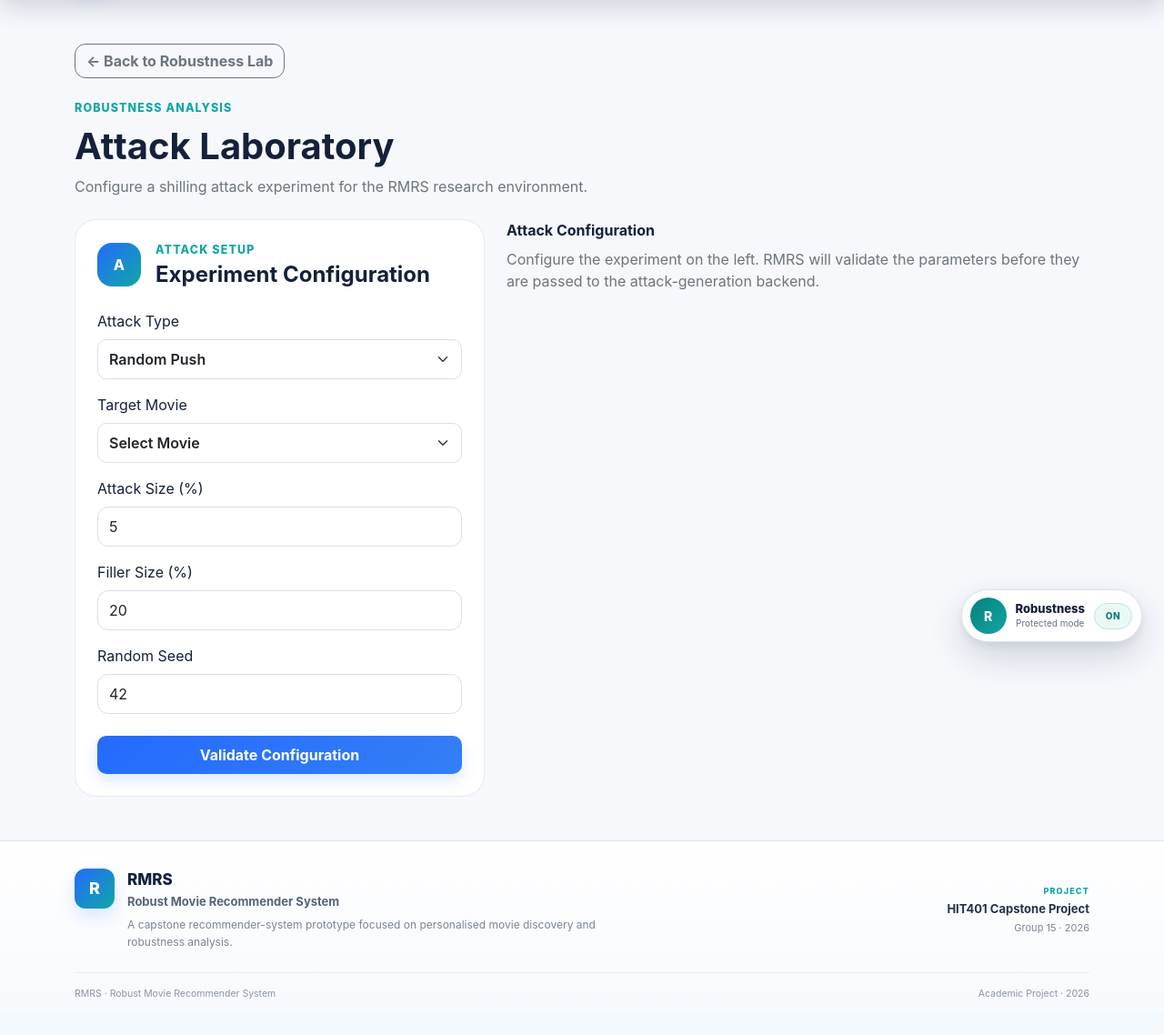
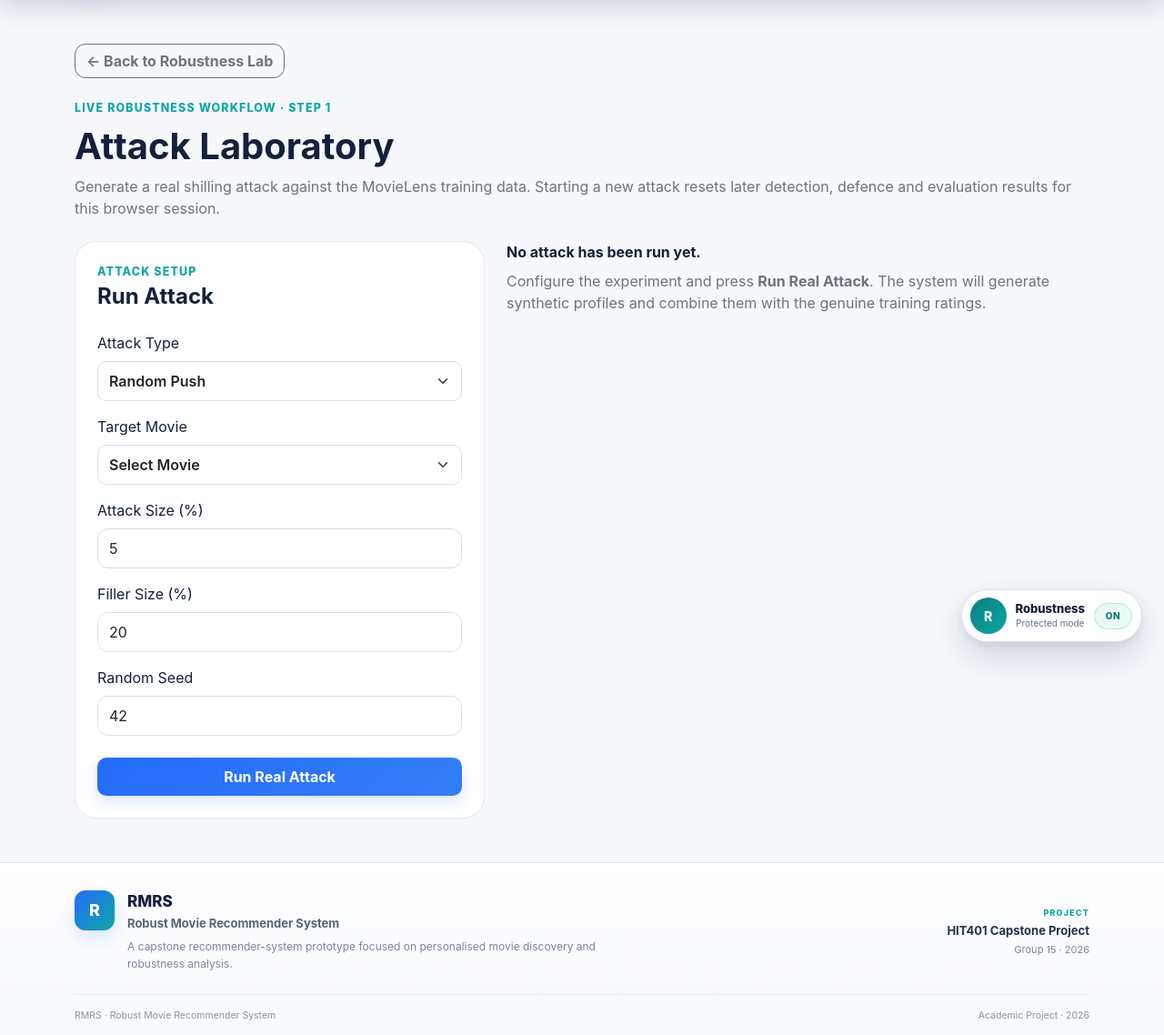
Before and after one commit to azadofficial1911-coder/robust-movie-recommender, a Django app: page /research/attack/ in a window 1280 px wide. Shown: the part 70-1208 px from the top of the page at 91% size. Before the commit the page ends 1168 px from the top, so only its background shows below. Run offline with Django 4.2, Linux system fonts and the light colour scheme; the visitor is signed in with stand-in values (Sample User, id 1).

Commit message:
Make Attack Lab execute and display real attacks

```diff
--- a/templates/research/attack_lab.html
+++ b/templates/research/attack_lab.html
@@ -3,90 +3,51 @@
 {% block title %}Attack Lab | RMRS{% endblock %}
 
 {% block content %}
+<div class="container py-5">
+    <a href="{% url 'research:lab' %}" class="btn btn-outline-secondary mb-4">← Back to Robustness Lab</a>
 
-<div class="container py-5">
-
-    <a href="{% url 'research:lab' %}" class="btn btn-outline-secondary mb-4">
-        ← Back to Robustness Lab
-    </a>
-
-    <div class="eyebrow mb-2">
-        ROBUSTNESS ANALYSIS
-    </div>
-
-    <h1 class="display-6 fw-bold">
-        Attack Laboratory
-    </h1>
-
-    <p class="text-secondary mb-4">
-        Configure a shilling attack experiment for the RMRS research environment.
-    </p>
+    <div class="eyebrow mb-2">LIVE ROBUSTNESS WORKFLOW · STEP 1</div>
+    <h1 class="display-6 fw-bold">Attack Laboratory</h1>
+    <p class="text-secondary mb-4">Generate a real shilling attack against the MovieLens training data. Starting a new attack resets later detection, defence and evaluation results for this browser session.</p>
 
     {% if errors %}
-        <div class="alert alert-danger">
-            <strong>Please check the experiment configuration:</strong>
-
-            <ul class="mb-0 mt-2">
-                {% for error in errors %}
-                    <li>{{ error }}</li>
-                {% endfor %}
-            </ul>
-        </div>
+        <div class="alert alert-danger"><strong>Attack failed:</strong><ul class="mb-0 mt-2">{% for error in errors %}<li>{{ error }}</li>{% endfor %}</ul></div>
     {% endif %}
 
     <div class="row g-4">
-
         <div class="col-lg-5">
-
-            <div class="profile-card h-100">
-
-                <div class="d-flex align-items-center gap-3 mb-4">
-                    <div class="research-icon" aria-hidden="true">A</div>
-                    <div>
-                        <div class="eyebrow mb-1">ATTACK SETUP</div>
-                        <h2 class="h4 fw-bold mb-0">Experiment Configuration</h2>
-                    </div>
-                </div>
+            <div class="profile-card">
+                <div class="eyebrow mb-1">ATTACK SETUP</div>
+                <h2 class="h4 fw-bold mb-4">Run Attack</h2>
 
                 <form method="post">
-
                     {% csrf_token %}
-
                     <div class="mb-3">
                         <label class="form-label">Attack Type</label>
-
                         <select class="form-select" name="attack_type">
-                            <option value="random" {% if form_data.attack_type == "random" %}selected{% endif %}>
-                                Random Push
-                            </option>
-                            <option value="average" {% if form_data.attack_type == "average" %}selected{% endif %}>
-                                Average Push
-                            </option>
+                            <option value="random" {% if form_data.attack_type == "random" %}selected{% endif %}>Random Push</option>
+                            <option value="average" {% if form_data.attack_type == "average" %}selected{% endif %}>Average Push</option>
                         </select>
                     </div>
 
                     <div class="mb-3">
                         <label class="form-label">Target Movie</label>
-
                         <select class="form-select" name="target_movie_id" required>
                             <option value="">Select Movie</option>
-
                             {% for movie in movies %}
-                                <option value="{{ movie.id }}" {% if form_data.target_movie_id|stringformat:"s" == movie.id|stringformat:"s" %}selected{% endif %}>
-                                    {{ movie.title }}
-                                </option>
+                                <option value="{{ movie.id }}" {% if form_data.target_movie_id|stringformat:"s" == movie.id|stringformat:"s" %}selected{% endif %}>{{ movie.title }} (ID {{ movie.id }})</option>
                             {% endfor %}
                         </select>
                     </div>
 
                     <div class="mb-3">
                         <label class="form-label">Attack Size (%)</label>
-                        <input class="form-control" type="number" name="attack_size_percent" min="1" max="100" step="0.1" value="{{ form_data.attack_size_percent }}" required>
+                        <input class="form-control" type="number" name="attack_size_percent" min="0.1" max="100" step="0.1" value="{{ form_data.attack_size_percent }}" required>
                     </div>
 
                     <div class="mb-3">
                         <label class="form-label">Filler Size (%)</label>
-                        <input class="form-control" type="number" name="filler_size_percent" min="1" max="100" step="0.1" value="{{ form_data.filler_size_percent }}" required>
+                        <input class="form-control" type="number" name="filler_size_percent" min="0.1" max="100" step="0.1" value="{{ form_data.filler_size_percent }}" required>
                     </div>
 
                     <div class="mb-4">
@@ -94,72 +55,48 @@
                         <input class="form-control" type="number" name="random_seed" min="0" value="{{ form_data.random_seed }}" required>
                     </div>
 
-                    <button class="btn btn-primary w-100" type="submit">
-                        Validate Configuration
-                    </button>
-
+                    <button class="btn btn-primary w-100" type="submit">Run Real Attack</button>
                 </form>
-
             </div>
-
         </div>
 
         <div class="col-lg-7">
+            {% if attack_result %}
+                <div class="profile-card">
+                    <div class="eyebrow mb-2">ATTACK EXECUTED</div>
+                    <h2 class="h4 fw-bold mb-3">Attacked Dataset Created</h2>
 
-            {% if config_valid %}
+                    <div class="row g-3 mb-4">
+                        <div class="col-6"><div class="border rounded p-3"><div class="text-secondary small">Fake Profiles</div><div class="h3 mb-0">{{ attack_result.fake_profiles }}</div></div></div>
+                        <div class="col-6"><div class="border rounded p-3"><div class="text-secondary small">Fake Ratings</div><div class="h3 mb-0">{{ attack_result.fake_ratings }}</div></div></div>
+                        <div class="col-6"><div class="border rounded p-3"><div class="text-secondary small">Users Before</div><div class="h3 mb-0">{{ attack_result.genuine_users }}</div></div></div>
+                        <div class="col-6"><div class="border rounded p-3"><div class="text-secondary small">Users After Attack</div><div class="h3 mb-0">{{ attack_result.attacked_users }}</div></div></div>
+                    </div>
 
+                    <dl class="row mb-4">
+                        <dt class="col-sm-5">Attack Type</dt><dd class="col-sm-7 text-capitalize">{{ attack_result.attack_type }}</dd>
+                        <dt class="col-sm-5">Target Movie ID</dt><dd class="col-sm-7">{{ attack_result.target_movie_id }}</dd>
+                        <dt class="col-sm-5">Attack Size</dt><dd class="col-sm-7">{{ attack_result.attack_size_percent }}%</dd>
+                        <dt class="col-sm-5">Filler Size</dt><dd class="col-sm-7">{{ attack_result.filler_size_percent }}%</dd>
+                        <dt class="col-sm-5">Seed</dt><dd class="col-sm-7">{{ attack_result.random_seed }}</dd>
+                    </dl>
+
+                    <a class="btn btn-primary" href="{% url 'research:detection' %}">Continue to Detection →</a>
+                </div>
+            {% elif workflow_status.has_attack %}
                 <div class="profile-card">
-                    <div class="eyebrow mb-2">CONFIGURATION VALID</div>
-                    <h2 class="h4 fw-bold mb-3">Attack Configuration Validated</h2>
-
-                    <p class="text-secondary">
-                        The experiment configuration is valid and ready to be passed to the attack-generation backend.
-                    </p>
-
-                    <dl class="row mb-0">
-                        <dt class="col-sm-5">Attack Type</dt>
-                        <dd class="col-sm-7">
-                            {% if form_data.attack_type == "random" %}Random Push{% else %}Average Push{% endif %}
-                        </dd>
-
-                        <dt class="col-sm-5">Target Movie ID</dt>
-                        <dd class="col-sm-7">{{ form_data.target_movie_id }}</dd>
-
-                        <dt class="col-sm-5">Attack Size</dt>
-                        <dd class="col-sm-7">{{ form_data.attack_size_percent }}%</dd>
-
-                        <dt class="col-sm-5">Filler Size</dt>
-                        <dd class="col-sm-7">{{ form_data.filler_size_percent }}%</dd>
-
-                        <dt class="col-sm-5">Random Seed</dt>
-                        <dd class="col-sm-7">{{ form_data.random_seed }}</dd>
-                    </dl>
+                    <div class="eyebrow mb-2">CURRENT SESSION</div>
+                    <h2 class="h4 fw-bold">Attack Already Available</h2>
+                    <p class="text-secondary">A real attacked dataset exists in this session. Run another attack to replace it, or continue.</p>
+                    <a class="btn btn-primary" href="{% url 'research:detection' %}">Continue to Detection →</a>
                 </div>
-
-            {% elif attack_requested and not errors %}
-
+            {% else %}
                 <div class="integration-notice">
-                    <strong>Attack Backend Integration Pending</strong>
-                    <p class="mb-0 mt-2 text-secondary">
-                        The configuration was received successfully. Real Random Push or Average Push results will appear here when the processed dataset and attack backend are connected.
-                    </p>
+                    <strong>No attack has been run yet.</strong>
+                    <p class="mb-0 mt-2 text-secondary">Configure the experiment and press <b>Run Real Attack</b>. The system will generate synthetic profiles and combine them with the genuine training ratings.</p>
                 </div>
-
-            {% else %}
-
-                <div class="integration-notice">
-                    <strong>Attack Configuration</strong>
-                    <p class="mb-0 mt-2 text-secondary">
-                        Configure the experiment on the left. RMRS will validate the parameters before they are passed to the attack-generation backend.
-                    </p>
-                </div>
-
             {% endif %}
-
         </div>
-
     </div>
-
 </div>
-
 {% endblock %}
```
